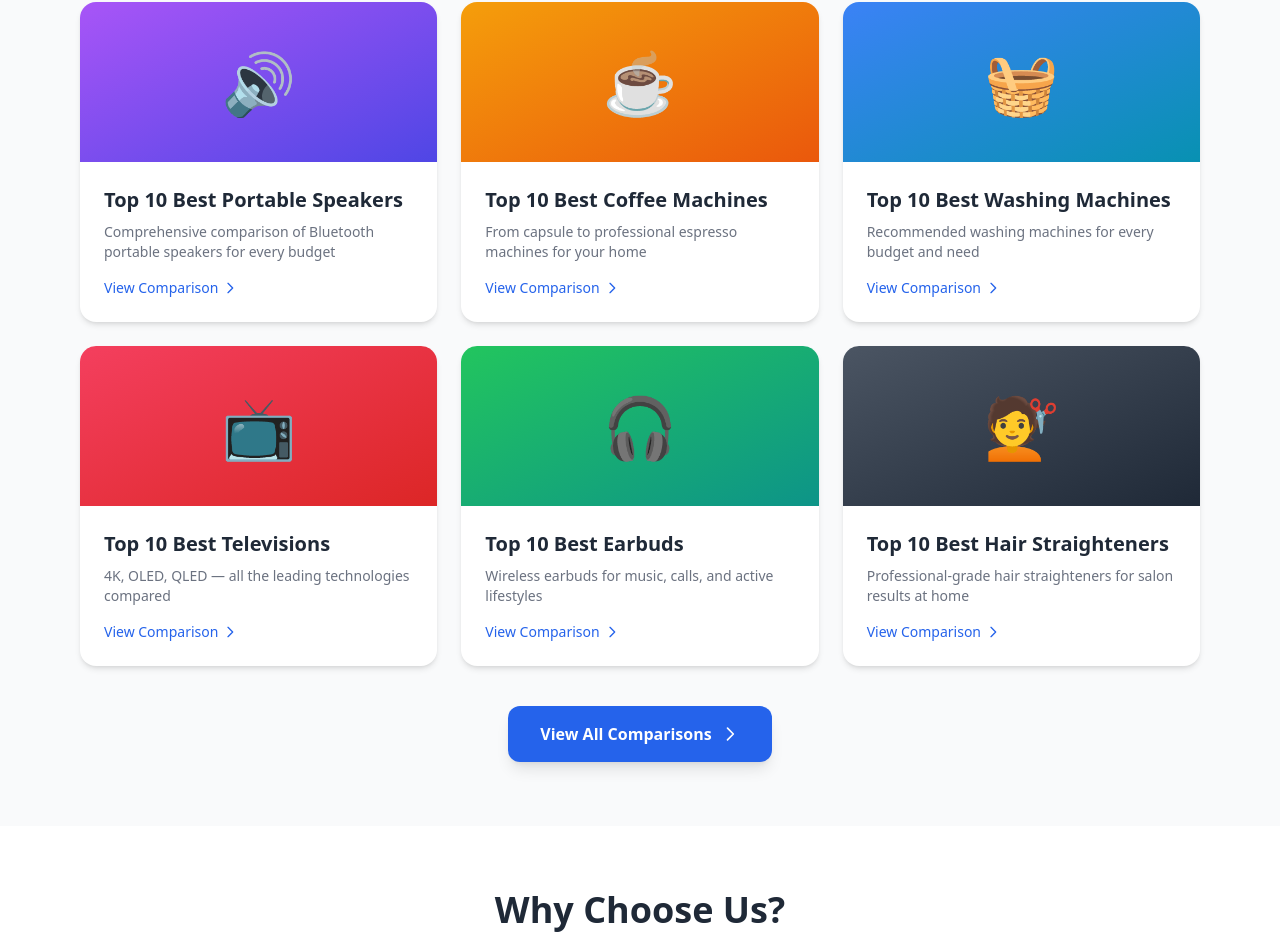
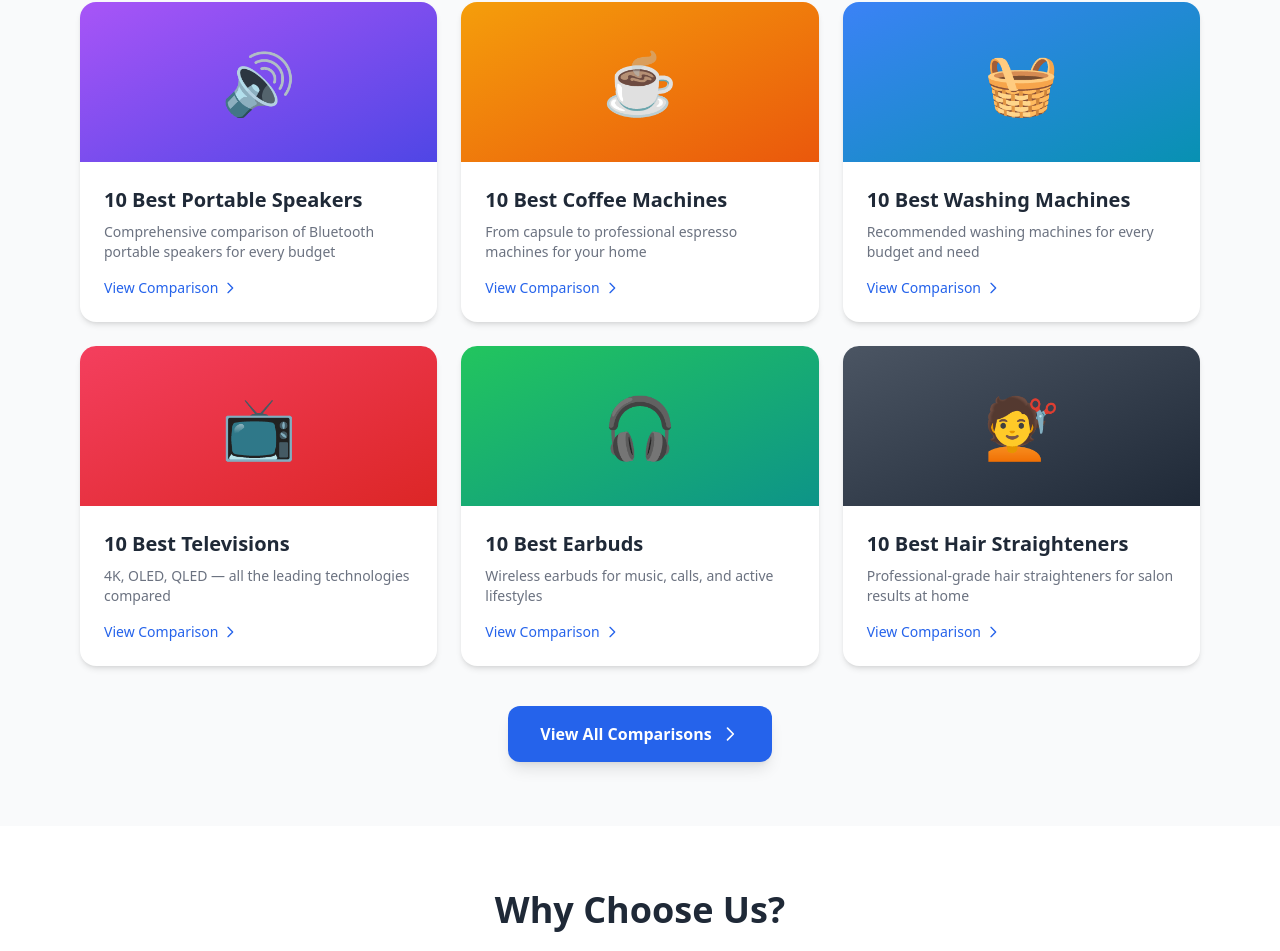
Before and after one commit to shacohen76/thewinner-ae, a Next.js app: page / in a window 1280 px wide. Shown: the part 1431-2382 px from the top of the page. Built offline with nearby package versions, Linux system fonts and the light colour scheme.

Commit message:
Fix: Remove 'Top' from headlines - '10 Best' not 'Top 10 Best'

```diff
--- a/app/page.tsx
+++ b/app/page.tsx
@@ -23,12 +23,12 @@ const categories = [
 
 // Popular comparisons
 const popularComparisons = [
-  { title: 'Top 10 Best Portable Speakers', slug: 'portable-speakers', icon: '🔊', gradient: 'from-purple-500 to-indigo-600', description: 'Comprehensive comparison of Bluetooth portable speakers for every budget' },
-  { title: 'Top 10 Best Coffee Machines', slug: 'coffee-machines', icon: '☕', gradient: 'from-amber-500 to-orange-600', description: 'From capsule to professional espresso machines for your home' },
-  { title: 'Top 10 Best Washing Machines', slug: 'washing-machines', icon: '🧺', gradient: 'from-blue-500 to-cyan-600', description: 'Recommended washing machines for every budget and need' },
-  { title: 'Top 10 Best Televisions', slug: 'televisions', icon: '📺', gradient: 'from-rose-500 to-red-600', description: '4K, OLED, QLED — all the leading technologies compared' },
-  { title: 'Top 10 Best Earbuds', slug: 'earbuds', icon: '🎧', gradient: 'from-green-500 to-teal-600', description: 'Wireless earbuds for music, calls, and active lifestyles' },
-  { title: 'Top 10 Best Hair Straighteners', slug: 'hair-straightener', icon: '💇', gradient: 'from-gray-600 to-gray-800', description: 'Professional-grade hair straighteners for salon results at home' },
+  { title: '10 Best Portable Speakers', slug: 'portable-speakers', icon: '🔊', gradient: 'from-purple-500 to-indigo-600', description: 'Comprehensive comparison of Bluetooth portable speakers for every budget' },
+  { title: '10 Best Coffee Machines', slug: 'coffee-machines', icon: '☕', gradient: 'from-amber-500 to-orange-600', description: 'From capsule to professional espresso machines for your home' },
+  { title: '10 Best Washing Machines', slug: 'washing-machines', icon: '🧺', gradient: 'from-blue-500 to-cyan-600', description: 'Recommended washing machines for every budget and need' },
+  { title: '10 Best Televisions', slug: 'televisions', icon: '📺', gradient: 'from-rose-500 to-red-600', description: '4K, OLED, QLED — all the leading technologies compared' },
+  { title: '10 Best Earbuds', slug: 'earbuds', icon: '🎧', gradient: 'from-green-500 to-teal-600', description: 'Wireless earbuds for music, calls, and active lifestyles' },
+  { title: '10 Best Hair Straighteners', slug: 'hair-straightener', icon: '💇', gradient: 'from-gray-600 to-gray-800', description: 'Professional-grade hair straighteners for salon results at home' },
 ];
 
 // Popular search keywords
--- a/lib/utils.ts
+++ b/lib/utils.ts
@@ -163,13 +163,13 @@ export function extractBrand(title: string): string {
 // SEO UTILITIES
 // ============================================
 
-// Generate English headline: "Top 10 Best {Keyword} Of {Year}"
+// Generate English headline: "10 Best {Keyword} Of {Year}"
 export function generateEnglishHeadline(keyword: string, year: number): string {
-  return `Top 10 Best ${toTitleCase(keyword)} Of ${year}`;
+  return `10 Best ${toTitleCase(keyword)} Of ${year}`;
 }
 
 export function generatePageTitle(keyword: string): string {
-  return `Top 10 Best ${toTitleCase(keyword)} Of ${getCurrentYear()} | ${CONFIG.siteName}`;
+  return `10 Best ${toTitleCase(keyword)} Of ${getCurrentYear()} | ${CONFIG.siteName}`;
 }
 
 export function generatePageDescription(keyword: string): string {
```
